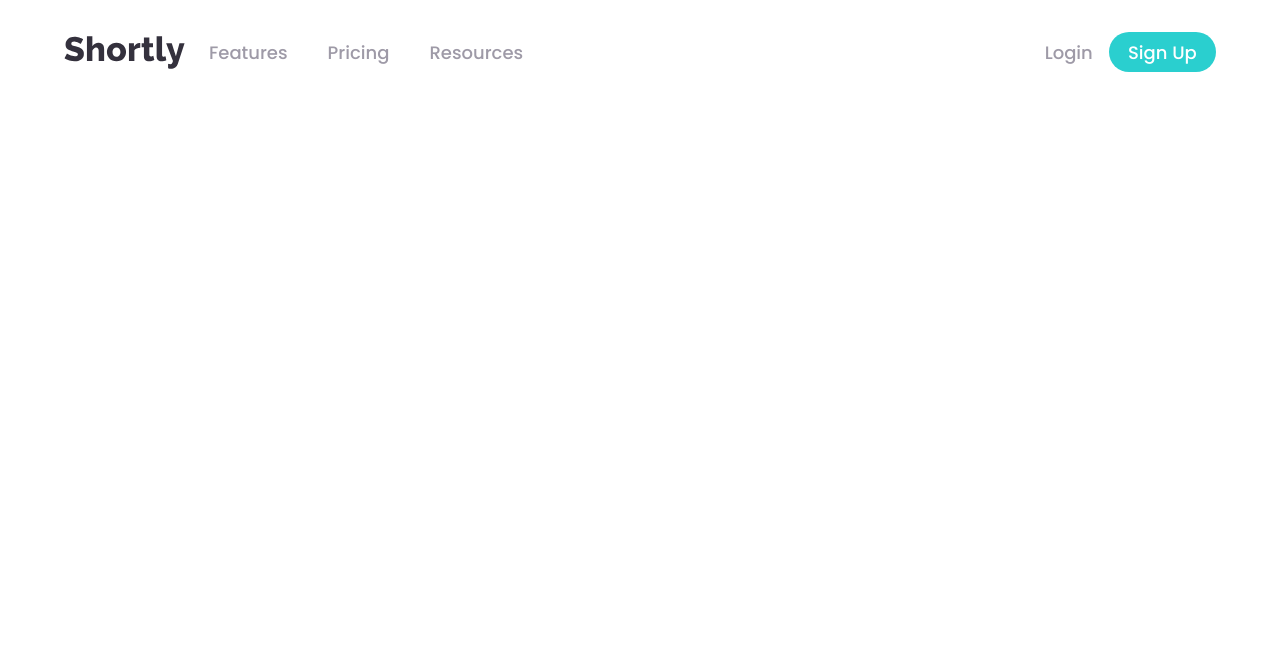
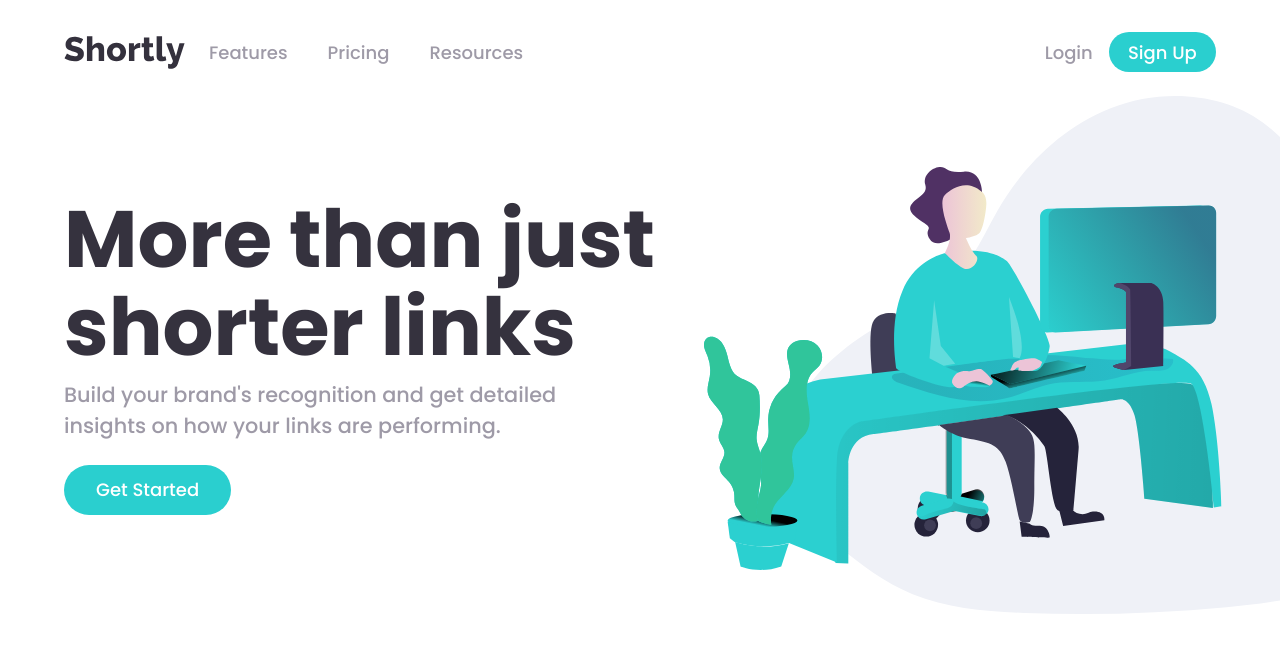
Before and after one commit to flp-pcll/url-shortener-app, a React (Create React App) app: page / in a window 1280 px wide. Shown: the top 652 px of the page. Built offline with nearby package versions, Linux system fonts and the light colour scheme.

Commit message:
Added Hero Area

```diff
--- a/src/App.js
+++ b/src/App.js
@@ -1,11 +1,19 @@
 import React from "react";
 import Header from "./components/Header/HeaderArea";
+import MainFlex from "./components/Layout/MainFlex";
+import HeroArea from "./components/HeroArea/HeroArea";
+
 import "./App.css";
 
 function App() {
     return (
         <div>
             <Header />
+            <MainFlex>
+                <HeroArea />
+                {/* {ShortenerArea} */}
+                {/* {Stats} */}
+            </MainFlex>
         </div>
     );
 };
--- /dev/null
+++ b/src/components/HeroArea/HeroArea.js
@@ -0,0 +1,16 @@
+import React from "react";
+import HeroImage from "./HeroImage/HeroImage";
+import HeroText from "./HeroText.js/HeroText";
+
+import styles from "./HeroArea.module.css";
+
+function HeroArea() {
+    return (
+        <section className={styles['hero-area']}>
+            <HeroText />
+            <HeroImage />
+        </section>
+    );
+};
+
+export default HeroArea;
--- /dev/null
+++ b/src/components/HeroArea/HeroArea.module.css
@@ -0,0 +1,20 @@
+.hero-area {
+    display: flex;
+    align-content: center;
+    align-items: center;
+    position: relative;
+    left: 4rem;
+    overflow: hidden;
+    margin: 1.5rem 0 0 0;
+}
+
+@media screen and (max-width: 1000px) {
+    .hero-area {
+        flex-direction: column-reverse;
+        left: 0;
+    }
+
+    .hero-area img {
+        width: 100%
+    }
+}
--- /dev/null
+++ b/src/components/HeroArea/HeroImage/HeroImage.js
@@ -0,0 +1,13 @@
+import React from "react";
+import WorkingImg from "../../../assets/images/illustration-working.svg";
+import styles from "./HeroImage.module.css";
+
+function HeroImage() {
+    return (
+        <div className={styles['hero-img-area']}>
+            <img src={WorkingImg} alt="illustration"></img>
+        </div>
+    );
+};
+
+export default HeroImage;
--- /dev/null
+++ b/src/components/HeroArea/HeroImage/HeroImage.module.css
@@ -0,0 +1,8 @@
+.hero-img-area {
+    min-width: 50%;
+}
+
+.hero-img-area img {
+    width: 123%;
+    height: auto;
+}
--- /dev/null
+++ b/src/components/HeroArea/HeroText.js/HeroText.js
@@ -0,0 +1,17 @@
+import React from "react";
+import Button from "../../UI/Button/Button";
+import styles from "./HeroText.module.css";
+
+function HeroText() {
+    return (
+        <header className={styles['hero-text_container']}>
+            <h1>More than just shorter links</h1>
+            <p>Build your brand's recognition and get detailed insights on how your links are performing.</p>
+            <div className={styles['hero-text_container__control']}>
+                <Button type="button" isPrimary={true}>Get Started</Button>
+            </div>
+        </header>
+    );
+};
+
+export default HeroText;
--- /dev/null
+++ b/src/components/HeroArea/HeroText.js/HeroText.module.css
@@ -0,0 +1,31 @@
+@import url('../../../assets/styles/variables.css');
+
+.hero-text_container {
+    margin: 0;
+    color: var(--very-grayish-violet);
+    font-weight: 500;
+    line-height: 1.1;
+    min-width: 50%;
+}
+
+.hero-text_container h1 {
+    color: var(--very-dark-blue);
+    font-size: 5rem;
+}
+
+.hero-text_container p {
+    font-size: 1.3rem;
+    line-height: 1.5;
+    margin: .5rem 6rem 1.5rem 0;
+}
+
+.hero-text_container__control {
+    height: 50px;
+}
+
+.hero-text_container__control button{
+    display: inline-block;
+    padding: .25rem 2rem;
+    height: 100%;
+    border-radius: 100px;
+}
--- /dev/null
+++ b/src/components/Layout/MainFlex.js
@@ -0,0 +1,10 @@
+import React from "react";
+import styles from "./MainFlex.module.css";
+
+function MainFlex({children, title}) {
+    return (
+        <main className={styles['main-flex']} title={title}>{children}</main>
+    );
+};
+
+export default MainFlex;
--- /dev/null
+++ b/src/components/Layout/MainFlex.module.css
@@ -0,0 +1,4 @@
+.main-flex {
+    overflow: hidden;
+    width: 100%;
+}
```
